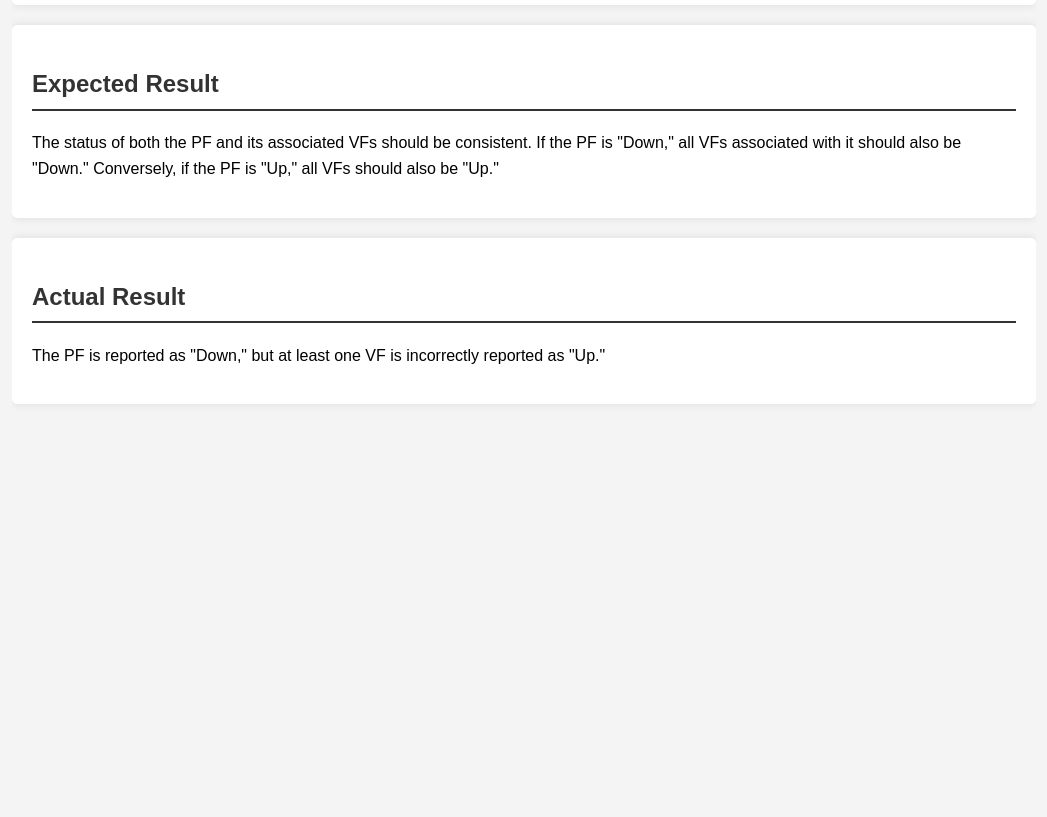
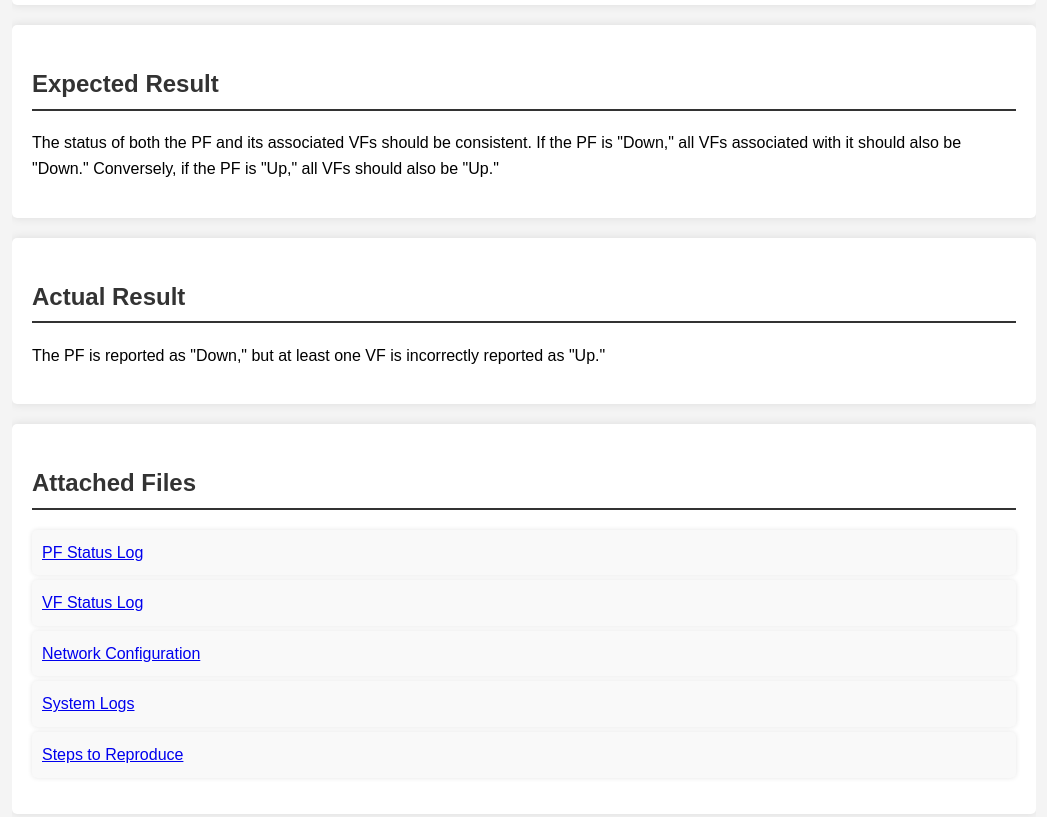
Before and after one commit to azam2020/1876678976, a plain HTML site: page index.html in a window 1280 px wide. Shown: the part 1736-2553 px from the top of the page, without its empty margins (116-1163 px from the left). Before the commit the page ends 2160 px from the top, so only its background shows below. Drawn offline with Linux system fonts and the light colour scheme.

Commit message:
Update index.html

```diff
--- a/index.html
+++ b/index.html
@@ -125,6 +125,17 @@
             <h2>Actual Result</h2>
             <p>The PF is reported as "Down," but at least one VF is incorrectly reported as "Up."</p>
         </section>
+
+        <section>
+            <h2>Attached Files</h2>
+            <ul>
+                <li><a href="files/pf-status.txt" download>PF Status Log</a></li>
+                <li><a href="files/vf-status.txt" download>VF Status Log</a></li>
+                <li><a href="files/network-configuration.txt" download>Network Configuration</a></li>
+                <li><a href="files/system-logs.txt" download>System Logs</a></li>
+                <li><a href="files/reproduction-steps.txt" download>Steps to Reproduce</a></li>
+            </ul>
+        </section>
     </div>
 </body>
 </html>
```
